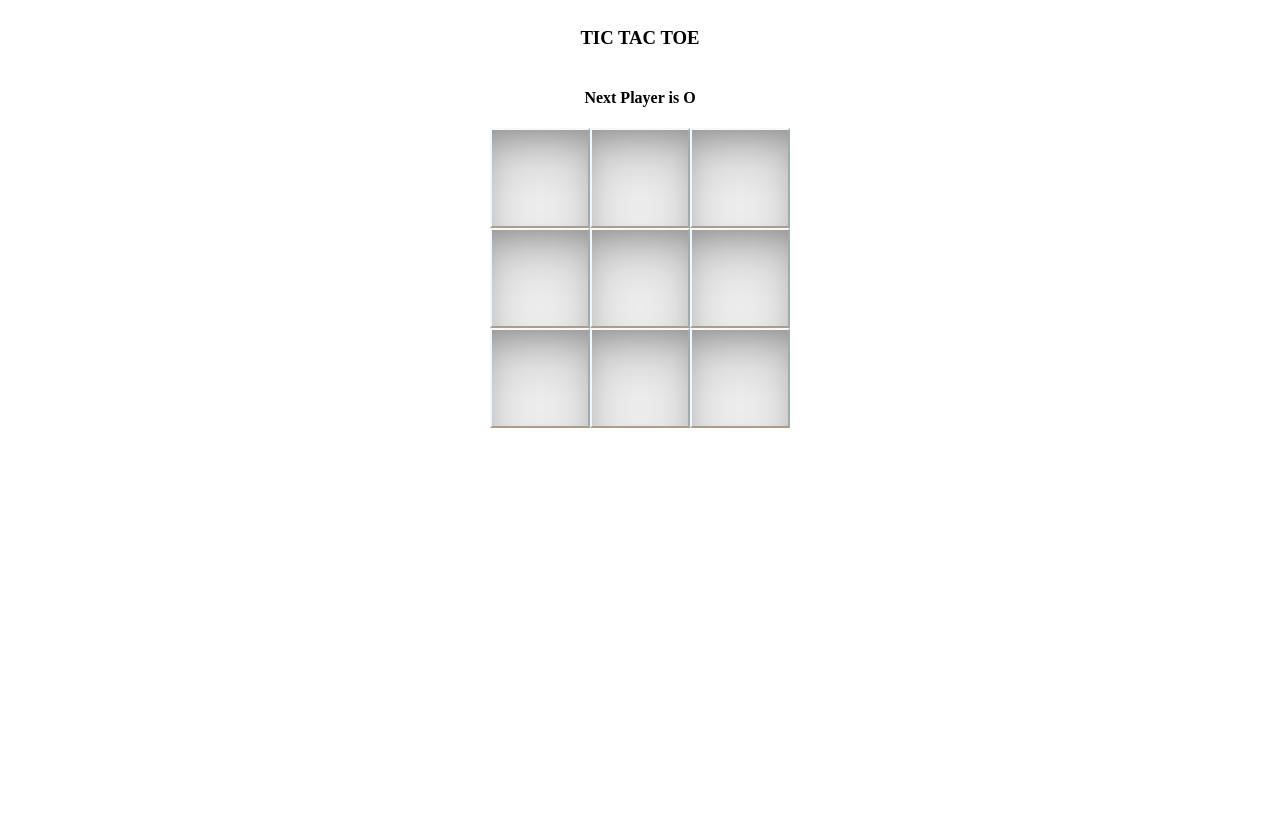
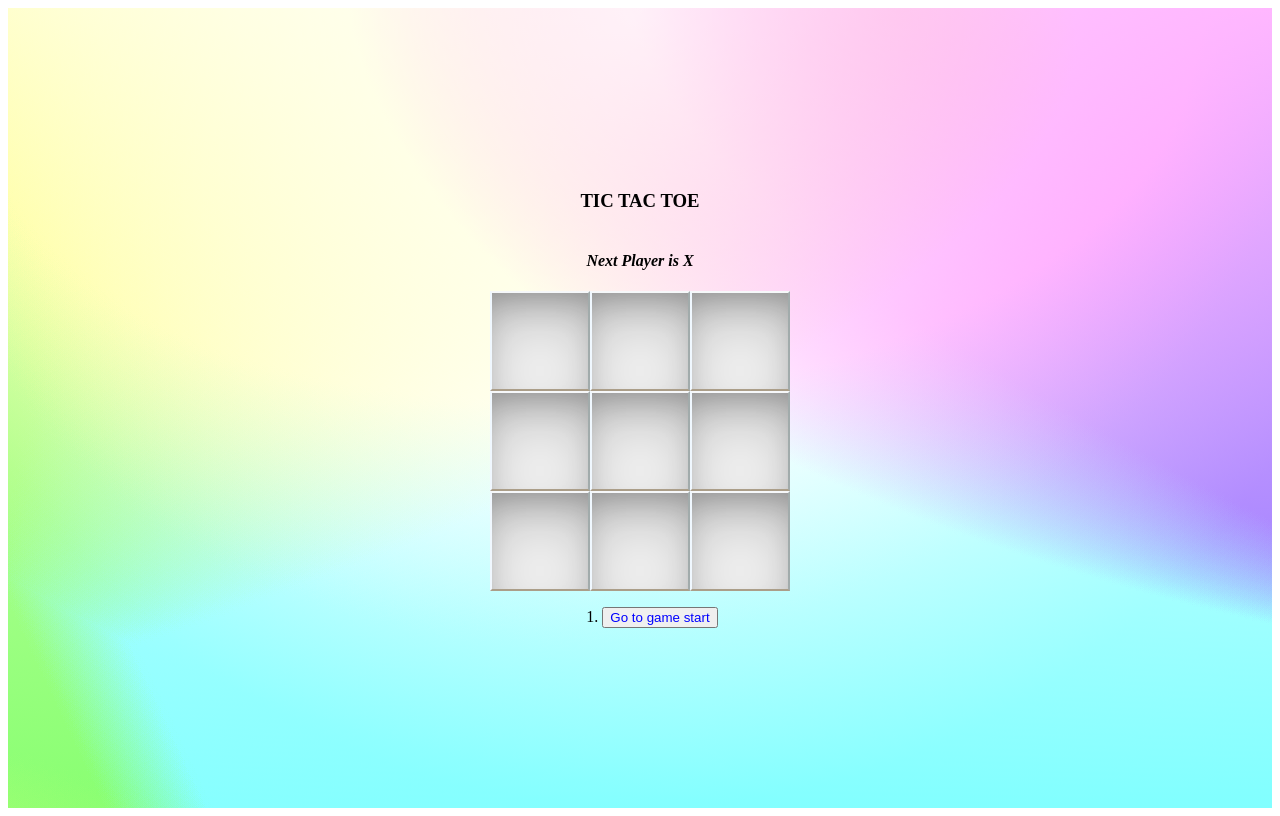
Before and after one commit to SOFTMAN387/tictactoe-game, a React (Vite) app: page / in a window 1280 px wide. Built offline with nearby package versions, Linux system fonts and the light colour scheme.

Commit message:
Added Player's history

```diff
--- a/src/components/Board.jsx
+++ b/src/components/Board.jsx
@@ -1,38 +1,47 @@
-import React,{useState} from 'react'
+import React, { useState } from 'react'
 import Square from './Square';
 import { calWinner } from './WinnerCal';
+import PlayerHistory from './PlayerHistory';
 import "./style.css";
 const Board = () => {
-  const [board,setBoard]=useState(Array(9).fill(null));
-  const [isXnext,setNext]=useState(false);
-  const winner=calWinner(board);
-  const message=winner?`The Winner is ${winner}`:`Next Player is ${isXnext ?"X":"O"}`
-  //console.log(winner);
-  const handleSquareClick=(position)=>{
-    if(board[position] ||winner){
+  const [history, setHistory] = useState([{ board: Array(9).fill(null), isXnext: true }]);
+  // const [isXnext,setNext]=useState(false);
+  const [currentMove, setCurrentMove] = useState(0);
+  const current = history[currentMove]
+  const winner = calWinner(current.board);
+  const message = winner ? `The Winner is ${winner}` : ( history.length===10?"Opps Match Tie..!":`Next Player is ${current.isXnext ? "X" : "O"}`)
+ // console.log(history);
+  const handleSquareClick = (position) => {
+    if (current.board[position] || winner) {
       return;
     }
-    setBoard(pre=>{
-      return pre.map((square,pos)=>{
-        if(pos===position){
-          return isXnext ?"X":"O";
+    setHistory(pre => {
+      const last = pre[pre.length - 1];
+      const newBoard = last.board.map((square, pos) => {
+        if (pos === position) {
+          return last.isXnext ? "X" : "O";
         }
         return square;
-      })
       });
-    setNext(prev=>!prev);
+      return pre.concat({ board: newBoard, isXnext: !last.isXnext })
+    });
+    setCurrentMove(prev => prev + 1);
   }
 
-  const renderSquare=(position)=>{
-    return <Square value={board[position]}
-    onClick={()=>handleSquareClick(position)} />
+  const renderSquare = (position) => {
+    return <Square value={current.board[position]}
+      onClick={() => handleSquareClick(position)} />
+  }
+
+  const moveTo=(move)=>{
+    setCurrentMove(move);
   }
   //console.log(board);
   return (
     <>
       <div className='main-container'>
         <h3>TIC TAC TOE</h3>
-    <h4>{message}</h4>
+        <h4><strong><i>{message}</i></strong></h4>
 
         <div className='middle-container'>
 
@@ -53,7 +62,7 @@ const Board = () => {
 
           </div>
         </div>
-
+        <PlayerHistory history={history} moveTo={moveTo} currentMove={currentMove}/>
       </div>
     </>
   )
--- /dev/null
+++ b/src/components/PlayerHistory.jsx
@@ -0,0 +1,21 @@
+import React from 'react'
+
+const PlayerHistory = ({history,moveTo,currentMove}) => {
+  return (
+   <>
+   <ol >
+   {history.map((_,index)=>{
+    return (<>
+        <li  key={index}>
+            <button type='button' style={{color:index===currentMove?'blue':'black'}} onClick={()=>moveTo(index)}>{index===0?"Go to game start":`Go to move #${index}`}</button>
+         </li>
+    </>)
+   })}
+
+   </ol>
+
+   </>
+  )
+}
+
+export default PlayerHistory;
--- a/src/components/Square.jsx
+++ b/src/components/Square.jsx
@@ -1,10 +1,12 @@
 import React from 'react'
 import "./style.css";
 const Square = ({value,onClick}) => {
+
+  console.log(value);
     //console.log(props);
   return (
    <>
-    <button type='button' onClick={onClick} className='row-btn'>{value}</button>
+    <button type='button' style={{color:value==="X"?'blue':'red'}}  onClick={onClick} className='row-btn'>{value}</button>
    </>
   )
 }
--- a/src/components/style.css
+++ b/src/components/style.css
@@ -1,8 +1,11 @@
 .main-container {
     display: flex;
     justify-content: center;
+    height: 100vh;
     align-items: center;
     flex-direction: column;
+    background: linear-gradient(180deg, #FFB7B7 0%, #727272 100%), radial-gradient(60.91% 100% at 50% 0%, #FFD1D1 0%, #260000 100%), linear-gradient(127.43deg, #00FFFF 0%, #FFFFFF 100%), radial-gradient(100.22% 100% at 70.57% 0%, #FF0000 0%, #00FFE0 100%), linear-gradient(64.82deg, #DBFF00 0%, #3300FF 100%);
+    background-blend-mode: screen, overlay, color-burn, color-dodge, normal;
 }
 
 .middle-container {
```
Lines whose indentation alone changed are shown as unchanged.
